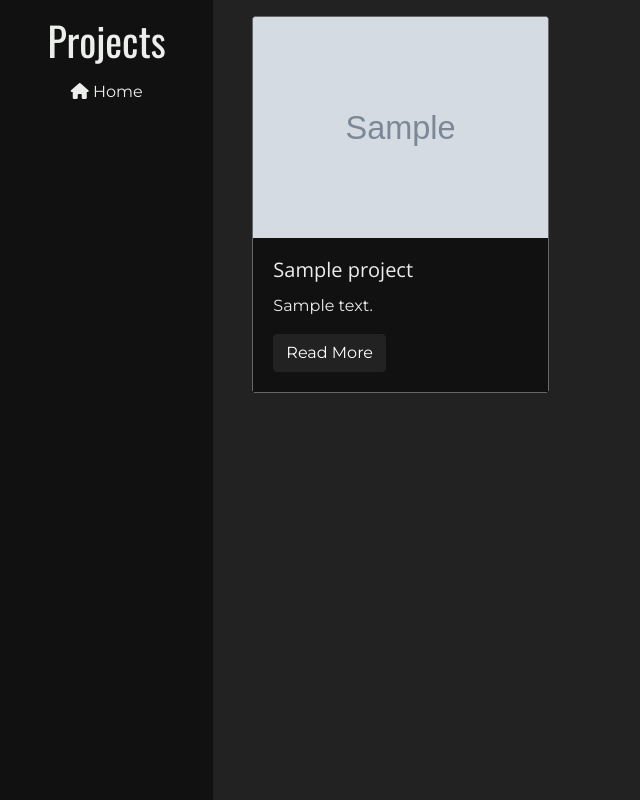
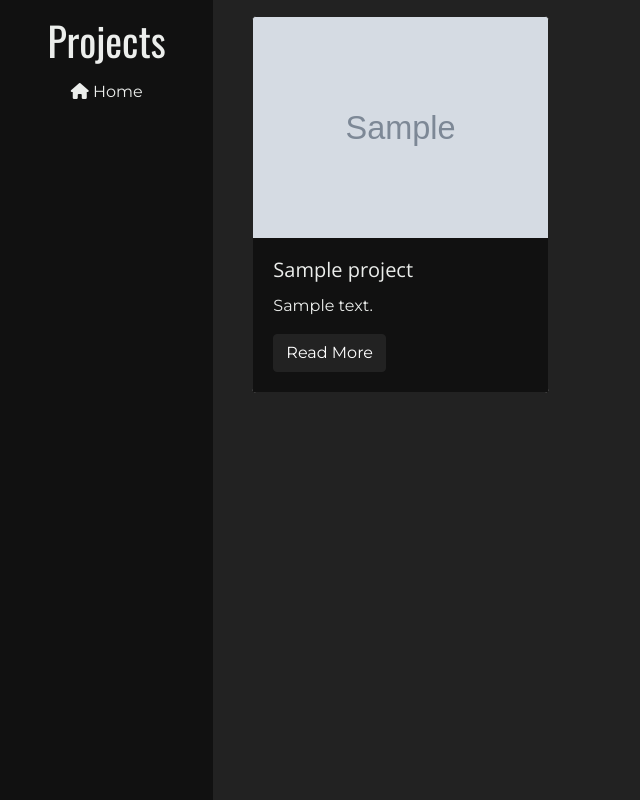
Before and after one commit to dcfreire/funnisquares.github.io, a Django app: template projects/templates/projects/all_projects.html in a window 1280 px wide. Shown: the whole page, without its empty margins (0-640 px from the left). Run offline with Django 3.2, Linux system fonts and the light colour scheme; the template is opened without the code that fills it: most values are stand-ins (such as "Sample title", 1, 10 or a date in 2020); grey boxes marked "Sample" are stand-in pictures; some libraries are stand-ins or nearby versions.

Commit message:
Small changes

```diff
--- a/projects/templates/projects/all_projects.html
+++ b/projects/templates/projects/all_projects.html
@@ -7,7 +7,7 @@
     {% for project in projects %}
 
     <div class="col">
-      <div class="card mb-2 rounded border-secondary">
+      <div class="card mb-2 rounded border-primary">
         <a class="card-link" href={% url 'projects:project_detail' project.pk %}>
         <img class="card-img-top" src="{{ project.image.url }}" style="transform: rotate(0);"/>
         </a>
```
